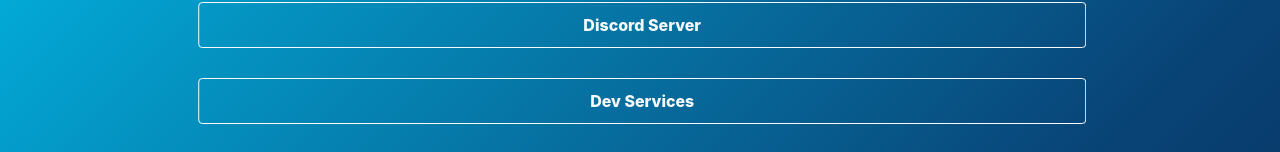
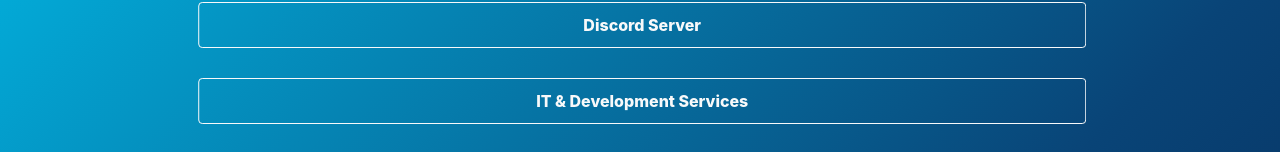
Before and after one commit to ncjsvr/ncj.wtf, a plain HTML site: page index.html in a window 1280 px wide. Shown: the part 375-527 px from the top of the page. Drawn offline with nearby package versions, Linux system fonts and the light colour scheme.

Commit message:
Update index.html

```diff
--- a/index.html
+++ b/index.html
@@ -32,7 +32,7 @@
                     <button onclick="window.open('https://discord.gg/kzrcwtDMxb','_blank')" type="button" class="btn btn-outline-light shake" style="width: 80%; padding-top:10px; padding-bottom:10px; font-weight: 800;">Discord Server</button>
                 </div>
                 <div style="padding-bottom: 30px;">
-                    <button onclick="window.open('https://ncjsvr.co.uk','_blank')" type="button" class="btn btn-outline-light shake" style="width: 80%; padding-top:10px; padding-bottom:10px; font-weight: 800;">Dev Services</button>
+                    <button onclick="window.open('https://ncjsvr.co.uk','_blank')" type="button" class="btn btn-outline-light shake" style="width: 80%; padding-top:10px; padding-bottom:10px; font-weight: 800;">IT & Development Services</button>
                 </div>
 				<div style="padding-bottom: 30px;">
                     <button onclick="window.open('https://ncjdesigns.co.uk','_blank')" type="button" class="btn btn-outline-light shake" style="width: 80%; padding-top:10px; padding-bottom:10px; font-weight: 800;">Website Development Services</button>
```
